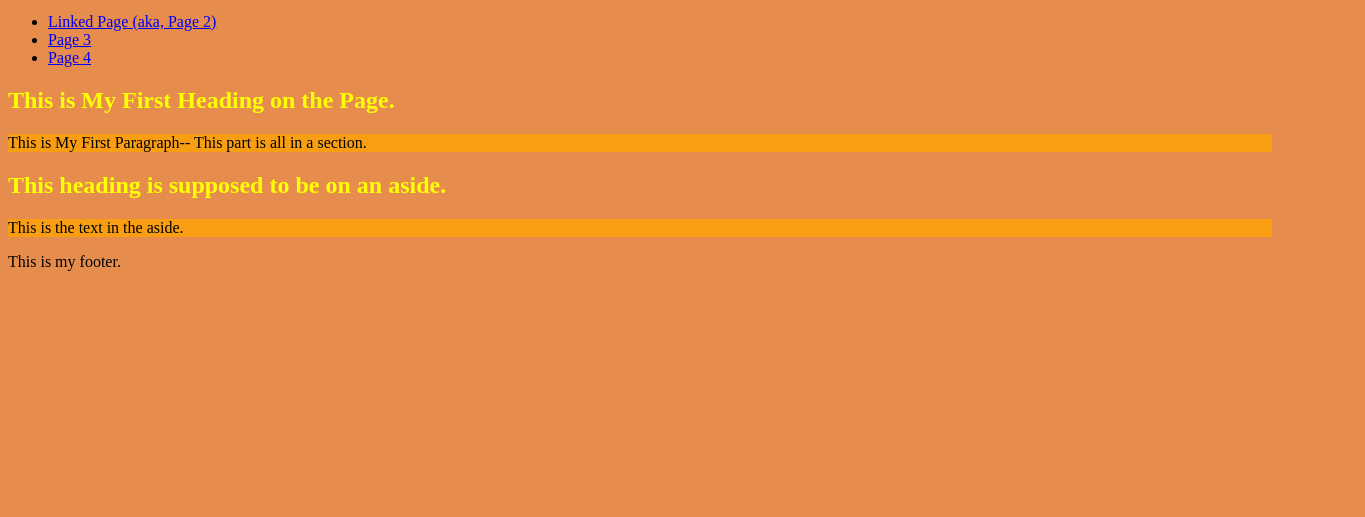
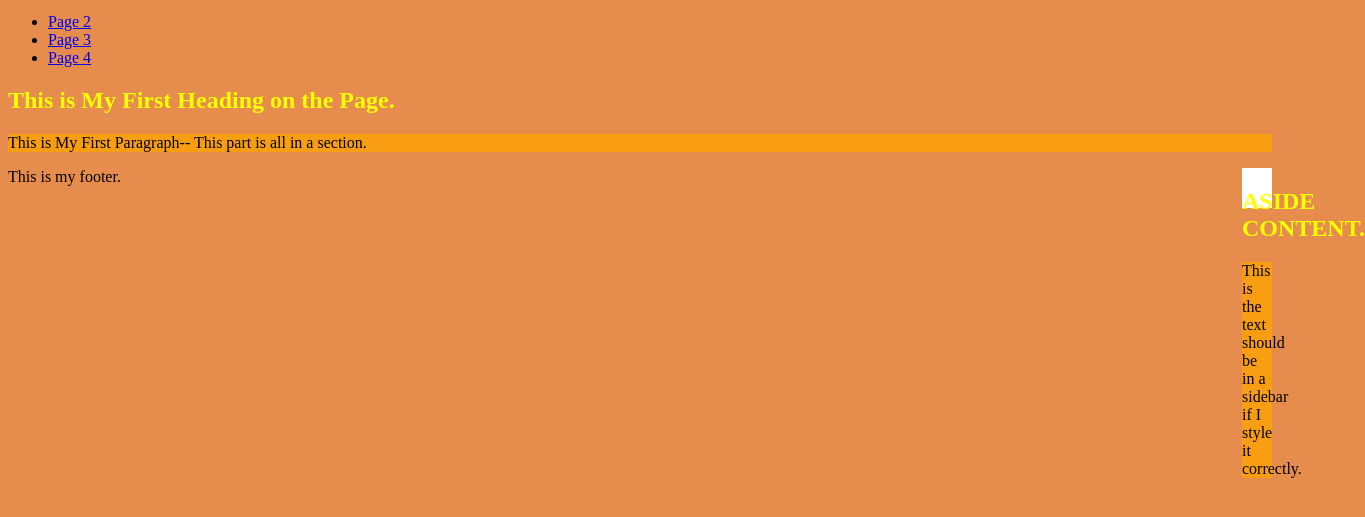
Before and after one commit to TIPSYwithWATER/study-and-practice, a plain HTML site: page study-and-practice-main-page.html in a window 1280 px wide. Shown: the part 29-546 px from the top of the page, 1365 px wide, since content can reach past the window. Drawn offline with Linux system fonts and the light colour scheme.

Commit message:
Trying to create a sidebar with a div

```diff
--- a/study-and-practice-main-page.html
+++ b/study-and-practice-main-page.html
@@ -3,36 +3,37 @@
 	<head>
 	<meta charset="UTF-8"/>
 	<title>Sondra's Coding Study & Practice Page</title>
+<!--Contains embedded CSS and JS files.-->
 	<link rel="stylesheet"
 	href="study-and-practice-main-page-css.css"/>
 	<script type="text/javascript" src="study-and-practice-main-page-js.js"></script>
 	</head>
-
 <!--BODY CONTENT-->
-<!--Style Classes and IDs used: body, header, heading, -->
-
+<!--Style Classes and IDs used: body, header (ID), nav, h1, div, h2-->
 <body class="body">
 	<header id="header" roll="banner">
 	<img src="dont-let-em-get-to-you" alt="Don't Let Them Get to You."/>
 	<nav class="navigation">
 		<ul>
-			<li><a href="#study-and-practice-linked-page-html">Linked Page (aka, Page 2)</a></li>
-			<li><a href="#study-and-practice-page-3">Page 3</a></li>
-			<li><a href="#study-and-practice-page-4">Page 4</a></li>
+			<li><a href="study-and-practice-page-2.html">Page 2</a></li>
+			<li><a href="study-and-practice-page-3.html">Page 3</a></li>
+			<li><a href="study-and-practice-page-4.html">Page 4</a></li>
 		</ul>
 	</header>
 
-<!--Content: Section 1-->
+<!--Content: A MAIN CONTENT SECTION-->
 	<section>
 	<h1 class="heading" title="First Heading">This is My First Heading on the Page.</h1>
 	<p class="paragraph">This is My First Paragraph-- This part is all in a section.</p>
 	</section>
 
-<!--Content: Aside Section-->
+<!--Content: AN ASIDE (SIDEBAR)-->
+	<div class="div">
 	<aside>
-	<h1 class="heading" title="aside">This heading is supposed to be on an aside.</h1>
-	<p class="paragraph" title="aside paragraph">This is the text in the aside.</p>
+	<h1 class="heading" title="aside">ASIDE CONTENT.</h1>
+	<p class="paragraph" title="aside paragraph">This is the text should be in a sidebar if I style it correctly.</p>
 	</aside>
+	</div>
 
 <!--Content: Footer-->
 	<footer>This is my footer.</footer>
```
